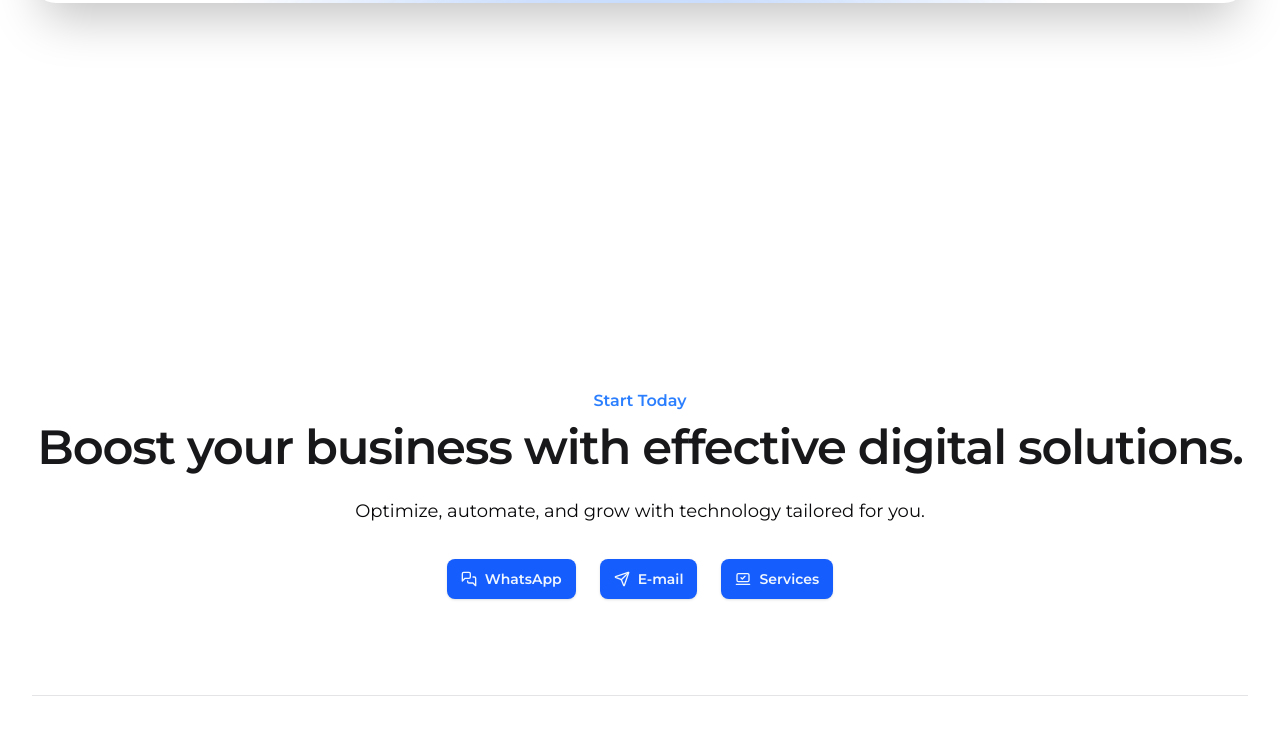
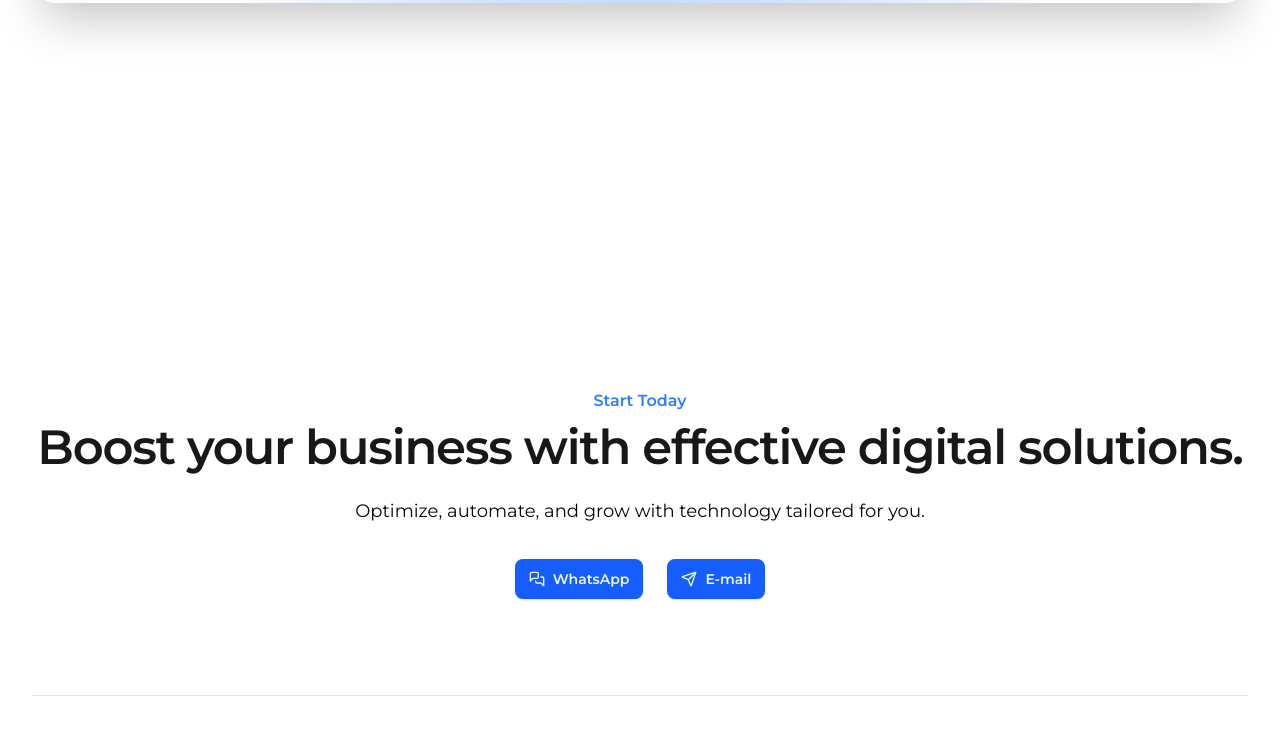
Before and after one commit to imsoft/imSoft-Website, a Next.js app: page /en/contacto in a window 1280 px wide. Shown: the part 661-1403 px from the top of the page. Built offline with nearby package versions, Linux system fonts and the light colour scheme.

Commit message:
Se quitaron los servicios en los CtaButtons

```diff
--- a/src/components/CtaButtons.tsx
+++ b/src/components/CtaButtons.tsx
@@ -2,19 +2,15 @@
 
 import Link from "next/link";
 
-import { MessagesSquare, Send, LaptopMinimalCheck } from "lucide-react";
+import { MessagesSquare, Send } from "lucide-react";
 import { CtaButton } from "@/interfaces/CtaButton";
 
 interface CtaButtonsProps {
   dictionary: CtaButton;
-  showServices?: boolean;
-  lang?: string;
 }
 
 export const CtaButtons = ({
-  dictionary: { whatsapp, email, services, message },
-  showServices = true,
-  lang,
+  dictionary: { whatsapp, email, message },
 }: CtaButtonsProps) => {
   return (
     <>
@@ -40,18 +36,6 @@ export const CtaButtons = ({
         <Send size={16} />
         {email}
       </Link>
-      {showServices && (
-        <Link
-          href={`/${lang ?? ""}/servicios`}
-          className="flex gap-x-2 rounded-md items-center px-3.5 py-2.5 text-sm font-semibold shadow-sm
-        bg-blue-600 text-blue-50
-        hover:bg-blue-700 focus-visible:outline focus-visible:outline-offset-2 focus-visible:outline-blue-500"
-          aria-label="Enlace a la sección de servicios"
-        >
-          <LaptopMinimalCheck size={16} />
-          {services}
-        </Link>
-      )}
     </>
   );
 };
--- a/src/components/Footer.tsx
+++ b/src/components/Footer.tsx
@@ -61,7 +61,7 @@ export const Footer = ({
               className="mt-8 flex justify-center gap-x-6"
               aria-label="Botones de contacto"
             >
-              <CtaButtons dictionary={ctaButtons} lang={lang} />
+              <CtaButtons dictionary={ctaButtons} />
             </div>
           </div>
           <div className="mt-24 border-t border-border pt-12 xl:grid xl:grid-cols-3 xl:gap-8">
--- a/src/components/Hero.tsx
+++ b/src/components/Hero.tsx
@@ -58,7 +58,7 @@ export const HeroSection = ({
                 className="mt-10 flex items-center justify-center gap-x-6"
                 aria-label="Botones de acción principal"
               >
-                <CtaButtons dictionary={ctaButtons} lang={lang} showServices />
+                <CtaButtons dictionary={ctaButtons} />
               </div>
             </div>
           </div>
```
